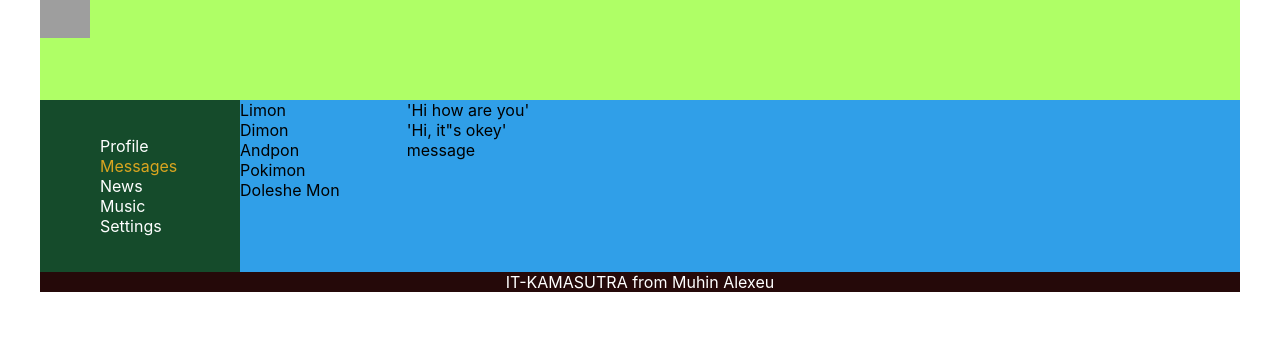
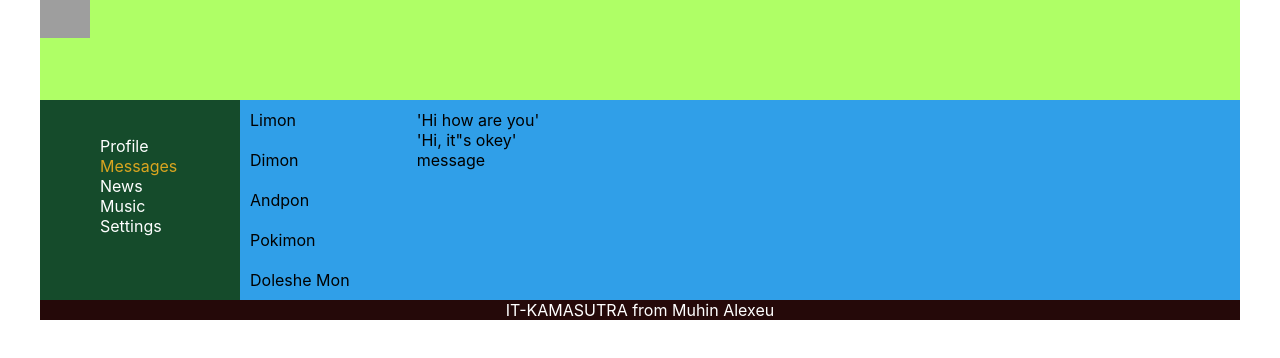
Before and after one commit to AlexMuhin-IT/Social-Network, a React (Create React App) app: page /dialogs in a window 1280 px wide. Shown: the top 358 px of the page. Built offline with nearby package versions, Linux system fonts and the light colour scheme; grey boxes are pictures that could not be loaded.

Commit message:
add className work is dialog style

```diff
--- a/src/components/Dialogs/Dialogs.module.css
+++ b/src/components/Dialogs/Dialogs.module.css
@@ -1,16 +1,21 @@
-.dialogs{
-display: grid;
+.dialogs {
+    display: grid;
     grid-template-columns:2fr 10fr;
 }
-.dialog{
+
+.dialog {
 
 }
-.dialogUser{
+
+.dialogUser {
+padding: 10px;
 
 }
-.messages{
+
+.messages {
+padding: 10px;
+}
+
+.message {
 
 }
-.message{
-
-}
```
